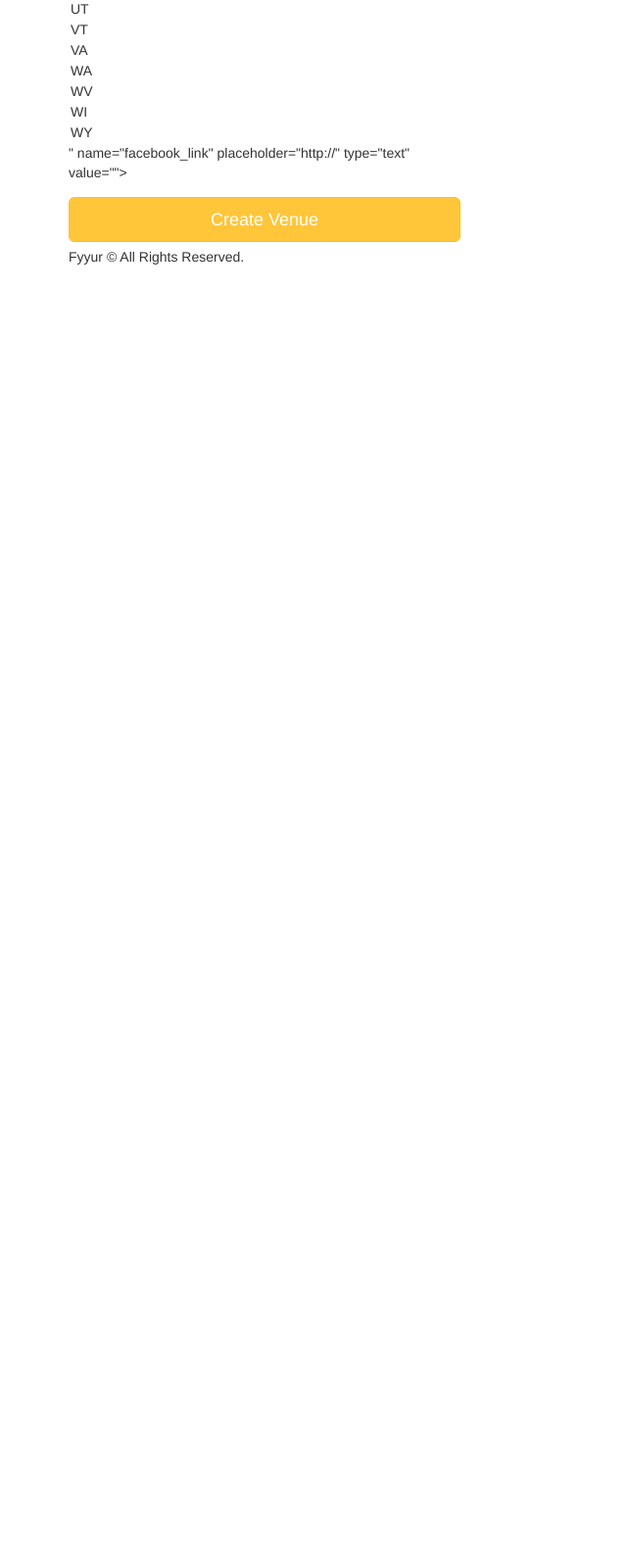
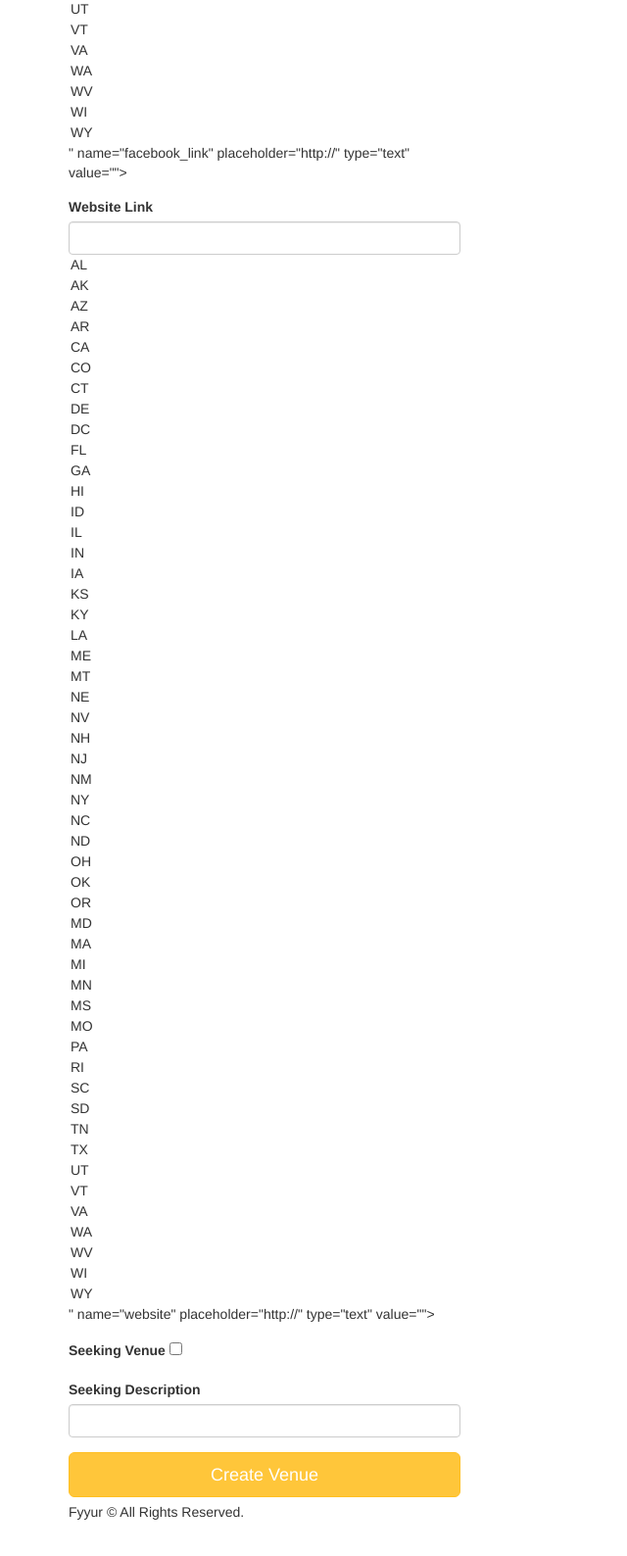
Before and after one commit to Safi-Ullah/Fyyur-FSND, a Flask app: page /artists/create in a window 1280 px wide. Shown: the part 1855-3443 px from the top of the page at 98% size, without its empty margins (0-640 px from the left). Before the commit the page ends 2125 px from the top, so only its background shows below. Run offline with Flask 2, Linux system fonts and the light colour scheme; some libraries are stand-ins or nearby versions.

Commit message:
feat: edit artist/venue implemented

```diff
--- a/app.py
+++ b/app.py
@@ -41,11 +41,9 @@ def index():
 
 @app.route('/venues')
 def venues():
-  # TODO: replace with real venues data.
-  #       num_shows should be aggregated based on number of upcoming shows per venue.
-    # venues = db.session.query(
-    #     db.func.count(Venue.id), Venue.state, Venue.city
-    # ).group_by(Venue.state, Venue.city).all()
+    """
+    Controller to list all venues.
+    """
     data = {}
     for venue in serialize_venue(Venue.query.all(), many=True, summarized=False):
         if venue['city'] not in data:
@@ -54,7 +52,7 @@ def venues():
                 'venues': [venue]
             }
         else:
-            data[venue.city].append(venue)
+            data[venue['city']]['venues'].append(venue)
 
     data = [{'city': city, 'state': data[city]['state'], 'venues': data[city]['venues']} for city in data.keys()]
 
@@ -88,7 +86,7 @@ def show_venue(venue_id):
 @app.route('/venues/create', methods=['GET'])
 def create_venue_form():
     """
-    Controller to render venue form.
+    Controller to render new venue form.
     """
     form = VenueForm()
     return render_template('forms/new_venue.html', form=form)
@@ -100,14 +98,16 @@ def create_venue_submission():
     Controller to handle venue creation.
     """
     try:
-        venue = Venue(**request.form)
+        request_data = { **request.form }
+        request_data['seeking_talent'] = request_data.get('seeking_talent') == 'y'
+        venue = Venue(**request_data)
         db.session.add(venue)
         db.session.commit()
-        flash(f'Venue `{request.form.get("name")}` was successfully listed.')
+        flash(f'Venue `{request_data.get("name")}` was successfully listed.')
     except Exception as ex:
         db.session.rollback()
         print(ex)
-        flash(f'Venue `{request.form.get("name")}` couldn\'t be listed.')
+        flash(f'Venue `{request_data.get("name")}` couldn\'t be listed.')
     finally:
         db.session.close()
     return render_template('pages/home.html')
@@ -115,12 +115,19 @@ def create_venue_submission():
 
 @app.route('/venues/<venue_id>', methods=['DELETE'])
 def delete_venue(venue_id):
-    # TODO: Complete this endpoint for taking a venue_id, and using
-    # SQLAlchemy ORM to delete a record. Handle cases where the session commit could fail.
+    """
+    Controller to delete venue based on venue_id.
 
-    # BONUS CHALLENGE: Implement a button to delete a Venue on a Venue Page, have it so that
-    # clicking that button delete it from the db then redirect the user to the homepage
-    return None
+    :param venue_id:
+    """
+    try:
+        Venue.query.filter_by(id=venue_id).delete()
+        db.session.commit()
+    except:
+        db.session.rollback()
+    finally:
+        db.session.close()
+    return render_template('pages/home.html')
 
 
 @app.route('/artists')
@@ -158,57 +165,78 @@ def show_artist(artist_id):
 
 @app.route('/artists/<int:artist_id>/edit', methods=['GET'])
 def edit_artist(artist_id):
-    form = ArtistForm()
-    artist = {
-        "id": 4,
-        "name": "Guns N Petals",
-        "genres": ["Rock n Roll"],
-        "city": "San Francisco",
-        "state": "CA",
-        "phone": "326-123-5000",
-        "website": "https://www.gunsnpetalsband.com",
-        "facebook_link": "https://www.facebook.com/GunsNPetals",
-        "seeking_venue": True,
-        "seeking_description": "Looking for shows to perform at in the San Francisco Bay Area!",
-        "image_link": "https://images.unsplash.com/photo-1549213783-8284d0336c4f?ixlib=rb-1.2.1&ixid=eyJhcHBfaWQiOjEyMDd9&auto=format&fit=crop&w=300&q=80"
-    }
-    # TODO: populate form with fields from artist with ID <artist_id>
-    return render_template('forms/edit_artist.html', form=form, artist=artist)
+    """
+    Controller to render edit artist form.
+
+    :param artist_id:
+    """
+    artist = Artist.query.get(artist_id)
+    serialized_artist = serialize_artist(artist, summarized=False)
+    form = ArtistForm(obj=artist)
+    return render_template('forms/edit_artist.html', form=form, artist=serialized_artist)
 
 
 @app.route('/artists/<int:artist_id>/edit', methods=['POST'])
 def edit_artist_submission(artist_id):
-  # TODO: take values from the form submitted, and update existing
-  # artist record with ID <artist_id> using the new attributes
+    """
+    Controller to edit artist.
 
-  return redirect(url_for('show_artist', artist_id=artist_id))
+    :param artist_id:
+    """
+    artist = Artist.query.get(artist_id)
+    for field in [
+        "name", "city", "state", "phone", "website", "facebook_link",
+        "seeking_description", "image_link", "genres"
+    ]:
+        setattr(artist, field, request.form.get(field))
+    artist.seeking_venue = request.form.get('seeking_venue') == 'y'
+
+    try:
+        db.session.commit()
+        flash(f'Artist {artist.name} was successfully updated.')
+    except Exception as ex:
+        print(ex)
+        db.session.rollback()
+        flash(f'Artist `{artist.name}` couldn\'t be updated.')
+    finally:
+        db.session.close()
+
+    return redirect(url_for('show_artist', artist_id=artist_id))
 
 
 @app.route('/venues/<int:venue_id>/edit', methods=['GET'])
 def edit_venue(venue_id):
-    form = VenueForm()
-    venue = {
-        "id": 1,
-        "name": "The Musical Hop",
-        "genres": ["Jazz", "Reggae", "Swing", "Classical", "Folk"],
-        "address": "1015 Folsom Street",
-        "city": "San Francisco",
-        "state": "CA",
-        "phone": "123-123-1234",
-        "website": "https://www.themusicalhop.com",
-        "facebook_link": "https://www.facebook.com/TheMusicalHop",
-        "seeking_talent": True,
-        "seeking_description": "We are on the lookout for a local artist to play every two weeks. Please call us.",
-        "image_link": "https://images.unsplash.com/photo-1543900694-133f37abaaa5?ixlib=rb-1.2.1&ixid=eyJhcHBfaWQiOjEyMDd9&auto=format&fit=crop&w=400&q=60"
-    }
-    # TODO: populate form with values from venue with ID <venue_id>
-    return render_template('forms/edit_venue.html', form=form, venue=venue)
+    """
+    Controller to render edit venue form.
+
+    :param venue_id:
+    """
+    venue = Venue.query.get(venue_id)
+    serialized_venue = serialize_venue(venue, summarized=False)
+    form = VenueForm(obj=venue)
+    return render_template('forms/edit_venue.html', form=form, venue=serialized_venue)
 
 
 @app.route('/venues/<int:venue_id>/edit', methods=['POST'])
 def edit_venue_submission(venue_id):
-    # TODO: take values from the form submitted, and update existing
-    # venue record with ID <venue_id> using the new attributes
+    venue = Venue.query.get(venue_id)
+    for field in [
+        "name", "city", "state", "phone", "website", "facebook_link",
+        "seeking_description", "image_link", "genres"
+    ]:
+        setattr(venue, field, request.form.get(field))
+    venue.seeking_talent = request.form.get('seeking_talent', False)
+
+    try:
+        db.session.commit()
+        flash(f'Venue {venue.name} was successfully updated.')
+    except Exception as ex:
+        print(ex)
+        db.session.rollback()
+        flash(f'Venue `{venue.name}` couldn\'t be updated.')
+    finally:
+        db.session.close()
+
     return redirect(url_for('show_venue', venue_id=venue_id))
 
 
@@ -227,14 +255,16 @@ def create_artist_submission():
     Controller to handle artist creation.
     """
     try:
-        artist = Artist(**request.form)
+        request_data = { **request.form }
+        request_data['seeking_venue'] = request_data.get('seeking_venue') == 'y'
+        artist = Artist()
         db.session.add(artist)
         db.session.commit()
-        flash(f'Artist `{request.form.get("name")}` was successfully listed.')
+        flash(f'Artist `{request_data.get("name")}` was successfully listed.')
     except Exception as ex:
         db.session.rollback()
         print(ex)
-        flash(f'Artist `{request.form.get("name")}` couldn\'t be listed.')
+        flash(f'Artist `{request_data.get("name")}` couldn\'t be listed.')
     finally:
         db.session.close()
     return render_template('pages/home.html')
--- a/forms.py
+++ b/forms.py
@@ -1,20 +1,24 @@
 from datetime import datetime
 from flask_wtf import Form
-from wtforms import StringField, SelectField, SelectMultipleField, DateTimeField
+from wtforms import StringField, SelectField, SelectMultipleField, DateTimeField, BooleanField
 from wtforms.validators import DataRequired, AnyOf, URL
+
 
 class ShowForm(Form):
     artist_id = StringField(
-        'artist_id'
+        'artist_id',
+        validators=[DataRequired()]
     )
     venue_id = StringField(
-        'venue_id'
+        'venue_id',
+        validators=[DataRequired()]
     )
     start_time = DateTimeField(
         'start_time',
         validators=[DataRequired()],
         default= datetime.today()
     )
+
 
 class VenueForm(Form):
     name = StringField(
@@ -116,6 +120,12 @@ class VenueForm(Form):
     facebook_link = StringField(
         'facebook_link', validators=[URL()]
     )
+    website = StringField(
+        'website', validators=[URL()]
+    )
+    seeking_talent = BooleanField('seeking_venue')
+    seeking_description = StringField('seeking_description')
+
 
 class ArtistForm(Form):
     name = StringField(
@@ -216,5 +226,10 @@ class ArtistForm(Form):
         # TODO implement enum restriction
         'facebook_link', validators=[URL()]
     )
+    website = StringField(
+        'website', validators=[URL()]
+    )
+    seeking_venue = BooleanField('seeking_venue')
+    seeking_description = StringField('seeking_description')
 
 # TODO IMPLEMENT NEW ARTIST FORM AND NEW SHOW FORM
--- a/models.py
+++ b/models.py
@@ -7,14 +7,14 @@ from flask_moment import Moment
 from flask_sqlalchemy import SQLAlchemy
 from flask_migrate import Migrate
 
+DATETIME_FORMAT = '%b %d %Y %H:%M:%S'
+
 app = Flask(__name__)
 moment = Moment(app)
 app.config.from_object('config')
 app.config['SQLALCHEMY_TRACK_MODIFICATIONS'] = False
 db = SQLAlchemy(app)
 migrate = Migrate(app, db)
-
-DATETIME_FORMAT = '%b %d %Y %H:%M:%S'
 
 
 class Venue(db.Model):
--- a/serializers/utils.py
+++ b/serializers/utils.py
@@ -23,7 +23,7 @@ def serialize_detailed_artist_instance(artist):
         ]
     }
 
-    serialized_data['genres'] = []
+    serialized_data['genres'] = artist.genres.split(',')
     serialized_data['past_shows_count'] = len(serialized_data['past_shows'])
     serialized_data['upcoming_shows_count'] = len(serialized_data['upcoming_shows'])
 
@@ -44,7 +44,7 @@ def serialize_detailed_venue_instance(venue):
         ]
     }
 
-    serialized_data['genres'] = []
+    serialized_data['genres'] = venue.genres.split(',')
     serialized_data['past_shows_count'] = len(serialized_data['past_shows'])
     serialized_data['upcoming_shows_count'] = len(serialized_data['upcoming_shows'])
 
--- a/templates/forms/new_artist.html
+++ b/templates/forms/new_artist.html
@@ -29,9 +29,21 @@
         {{ form.genres(class_ = 'form-control', placeholder='Genres, separated by commas', id=form.state, autofocus = true) }}
       </div>
       <div class="form-group">
-          <label for="genres">Facebook Link</label>
-          {{ form.facebook_link(class_ = 'form-control', placeholder='http://', id=form.state, autofocus = true) }}
-        </div>
+        <label for="facebook_link">Facebook Link</label>
+        {{ form.facebook_link(class_ = 'form-control', placeholder='http://', id=form.state, autofocus = true) }}
+      </div>
+      <div class="form-group">
+        <label for="website">Website Link</label>
+        {{ form.website(class_ = 'form-control', placeholder='http://', id=form.state, autofocus = true) }}
+      </div>
+      <div class="form-group">
+        <label for="seeking_venue">Seeking Venue</label>
+        {{ form.seeking_venue(autofocus = true) }}
+      </div>
+      <div class="form-group">
+          <label for="seeking_description">Seeking Description</label>
+          {{ form.seeking_description(class_ = 'form-control', autofocus = true) }}
+      </div>
       <input type="submit" value="Create Venue" class="btn btn-primary btn-lg btn-block">
     </form>
   </div>
```
Also changed, not shown: serializers/serializers.py (+21 -0 lines), templates/forms/edit_artist.html (+15 -3 lines), templates/forms/edit_venue.html (+15 -3 lines), templates/forms/new_venue.html (+14 -2 lines), serializers/__init__.py (line endings or trailing spaces), 1 other file.
